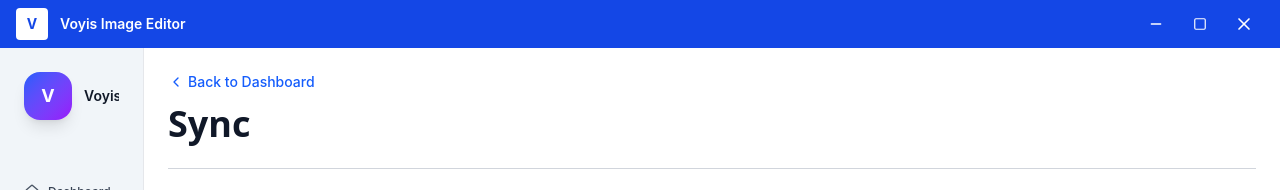
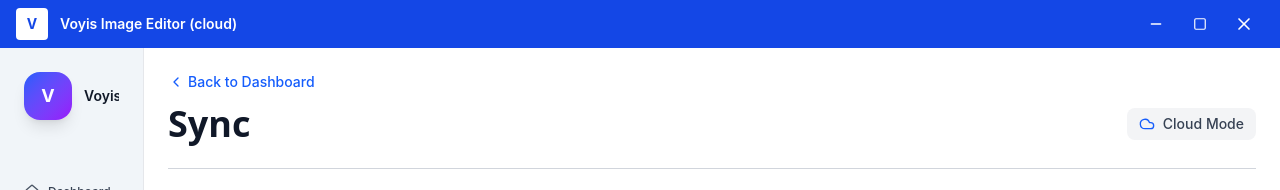
Before and after one commit to XueshenWu/im-client, a React (Vite) app: page /sync in a window 1280 px wide. Shown: the top 190 px of the page. Built offline with nearby package versions, Linux system fonts and the light colour scheme; no server answers.

Commit message:
added mode indicator

```diff
--- a/electron/main.ts
+++ b/electron/main.ts
@@ -87,6 +87,11 @@ function createWindow() {
 
   ipcMain.on('close-window', () => {
     mainWindow.close()
+  })
+
+  // Set window title
+  ipcMain.on('set-window-title', (_event, title: string) => {
+    mainWindow.setTitle(title)
   })
 
   // Updated Handler
--- a/electron/preload.ts
+++ b/electron/preload.ts
@@ -7,6 +7,7 @@ contextBridge.exposeInMainWorld('electronAPI', {
   minimizeWindow: () => ipcRenderer.send('minimize-window'),
   maximizeWindow: () => ipcRenderer.send('maximize-window'),
   closeWindow: () => ipcRenderer.send('close-window'),
+  setWindowTitle: (title: string) => ipcRenderer.send('set-window-title', title),
   getFilePath: (file:File) => webUtils.getPathForFile(file),
   expandPath: (path: string, recursive: boolean) =>
     ipcRenderer.invoke('expand-path', path, recursive),
--- a/src/App.tsx
+++ b/src/App.tsx
@@ -8,8 +8,11 @@ import Sync from './pages/Sync'
 import Activity from './pages/Activity'
 import Settings from './pages/Settings'
 import { ImageViewer } from './components/viewer/ImageViewer'
+import { useSettingsStore } from './stores/settingsStore'
 
 function App() {
+  const { sourceMode } = useSettingsStore()
+
   // Initialize database on app startup
   useEffect(() => {
     const initializeDatabase = async () => {
@@ -27,6 +30,14 @@ function App() {
 
     initializeDatabase();
   }, []);
+
+  // Set window title based on current source mode
+  useEffect(() => {
+    const title = sourceMode === 'local' ? 'Image Manager (Local)' : 'Image Manager (Cloud)';
+    if (window.electronAPI) {
+      window.electronAPI.setWindowTitle(title);
+    }
+  }, [sourceMode]);
 
   return (
     <BrowserRouter>
--- a/src/components/layout/TitleBar.tsx
+++ b/src/components/layout/TitleBar.tsx
@@ -1,4 +1,6 @@
 import { Minus, Square, X } from 'lucide-react'
+import {useSettingsStore} from '@/stores/settingsStore'
+
 
 export default function TitleBar() {
   const handleMinimize = () => {
@@ -12,6 +14,10 @@ export default function TitleBar() {
   const handleClose = () => {
     window.electronAPI?.closeWindow()
   }
+
+  const { sourceMode } = useSettingsStore()
+
+
 
   return (
     <div
@@ -27,7 +33,7 @@ export default function TitleBar() {
         <div className="w-8 h-8 bg-white rounded flex items-center justify-center">
           <span className="text-blue-700 font-bold text-sm">V</span>
         </div>
-        <span className="text-white font-semibold text-sm">Voyis Image Editor</span>
+        <span className="text-white font-semibold text-sm">Voyis Image Editor {`(${sourceMode})`}</span>
       </div>
 
       {/* Right side - Window Controls */}
--- a/src/global.d.ts
+++ b/src/global.d.ts
@@ -14,6 +14,7 @@ interface ElectronAPI {
   minimizeWindow: () => void
   maximizeWindow: () => void
   closeWindow: () => void
+  setWindowTitle: (title: string) => void
   getFilePath: (file: File) => string
   expandPath: (path: string, recursive?: boolean) => Promise<string[]>
   readLocalFile: (path: string) => Promise<ArrayBuffer | null>
--- a/src/pages/Sync.tsx
+++ b/src/pages/Sync.tsx
@@ -17,25 +17,27 @@ import { localSyncService } from '@/services/localSync.service'
 import { localImageService } from '@/services/localImage.service'
 import ExportDialog from '@/components/sync/ExportDialog'
 import { LocalImage } from '@/types/local'
-import { Upload, Download, AlertTriangle } from 'lucide-react'
+import { Upload, Download, AlertTriangle, Cloud, HardDrive } from 'lucide-react'
 
 export default function Sync() {
   const [isLoading, setIsLoading] = useState(false)
   const [isSyncing, setIsSyncing] = useState(false)
+  const { t } = useTranslation()
+  const { sourceMode } = useSettingsStore()
+
+  // Cloud mode state
   const [syncStatus, setSyncStatus] = useState<{
     currentSequence: number
     clientLastSequence: number
     isInSync: boolean
     operationsBehind: number
   } | null>(null)
-  const { t } = useTranslation()
   const [myOperations, setMyOperations] = useState<SyncOperation[]>([])
   const [autoSyncEnabled, setAutoSyncEnabled] = useState(false)
   const [lastSyncTime, setLastSyncTime] = useState<Date | null>(null)
   const [syncEvents, setSyncEvents] = useState<string[]>([])
 
   // Local mode state
-  const { sourceMode } = useSettingsStore()
   const [localSyncStatus, setLocalSyncStatus] = useState<{
     localSeq: number
     serverSeq: number
@@ -45,8 +47,10 @@ export default function Sync() {
   const [affectedImages, setAffectedImages] = useState<LocalImage[]>([])
   const [pendingPullContinue, setPendingPullContinue] = useState(false)
 
-  // Load sync status on mount
+  // Cloud mode: Load sync status and operations
   useEffect(() => {
+    if (sourceMode !== 'cloud') return
+
     loadSyncStatus()
     loadMyOperations()
 
@@ -72,7 +76,14 @@ export default function Sync() {
     return () => {
       syncClient.removeEventListener(eventListener)
     }
-  }, [])
+  }, [sourceMode])
+
+  // Local mode: Load sync status
+  useEffect(() => {
+    if (sourceMode === 'local') {
+      loadLocalSyncStatus()
+    }
+  }, [sourceMode])
 
   const loadSyncStatus = async () => {
     try {
@@ -266,24 +277,32 @@ export default function Sync() {
     await handleLocalPush(true)
   }
 
-  // Load local sync status on mount and when source mode changes
-  useEffect(() => {
-    if (sourceMode === 'local') {
-      loadLocalSyncStatus()
-    }
-  }, [sourceMode])
-
   return (
     <div className="w-full flex flex-col px-6 py-6 h-full gap-6 bg-white">
       <div className="space-y-3 shrink-0">
         <HomeLink />
         <div className="flex items-center justify-between gap-3">
           <h1 className="text-4xl font-bold font-sans text-gray-900">Sync</h1>
+          <div className="flex items-center gap-2 px-3 py-1.5 bg-gray-100 rounded-lg">
+            {sourceMode === 'cloud' ? (
+              <>
+                <Cloud className="h-4 w-4 text-blue-600" />
+                <span className="text-sm font-medium text-gray-700">Cloud Mode</span>
+              </>
+            ) : (
+              <>
+                <HardDrive className="h-4 w-4 text-green-600" />
+                <span className="text-sm font-medium text-gray-700">Local Mode</span>
+              </>
+            )}
+          </div>
         </div>
       </div>
       <div className="border-t border-gray-300 shrink-0" />
 
       <ScrollArea className="h-full w-full rounded-md">
+        {sourceMode === 'cloud' ? (
+          // CLOUD MODE SYNC
           <Accordion
             type="multiple"
             defaultValue={['status', 'controls', 'events', 'operations']}
@@ -497,9 +516,14 @@ export default function Sync() {
               )}
             </AccordionContent>
           </AccordionItem>
-
-          {/* Local Mode Sync Controls - Only shown in local mode */}
-          {sourceMode === 'local' && (
+        </Accordion>
+        ) : (
+          // LOCAL MODE SYNC
+          <Accordion
+            type="multiple"
+            defaultValue={['local-sync']}
+            className="w-full space-y-6 p-1"
+          >
             <AccordionItem
               value="local-sync"
               className="bg-white rounded-lg shadow-md border-none"
@@ -591,8 +615,8 @@ export default function Sync() {
                 </div>
               </AccordionContent>
             </AccordionItem>
+          </Accordion>
         )}
-        </Accordion>
       </ScrollArea>
 
       {/* Export Dialog */}
--- a/src/stores/settingsStore.ts
+++ b/src/stores/settingsStore.ts
@@ -25,6 +25,7 @@ export const useSettingsStore = create<SettingsStore>()(
       setSourceMode: (mode: SourceMode) => {
         console.log('[Settings] Source mode changed to:', mode);
         set({ sourceMode: mode });
+
       },
       setSyncPolicy: (policy: Partial<SyncPolicy>) =>
         set((state) => ({
```
Lines whose indentation alone changed are shown as unchanged.
